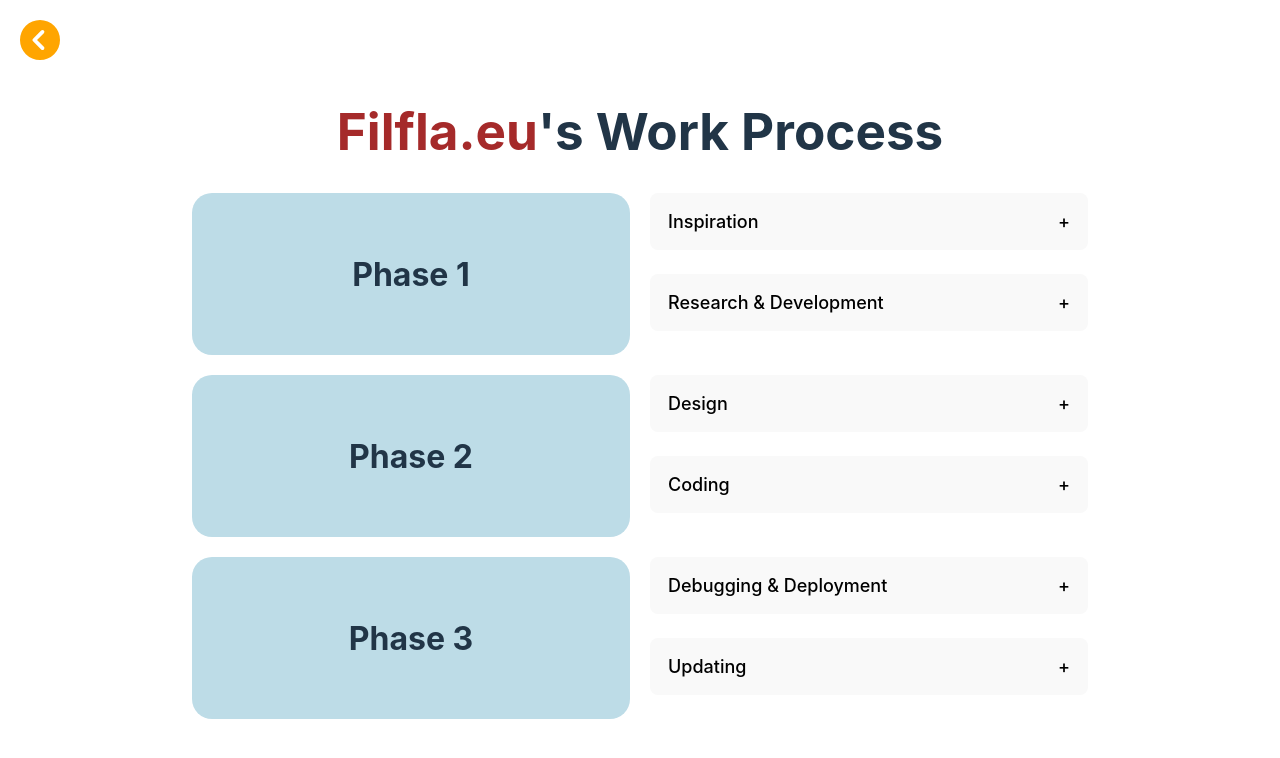
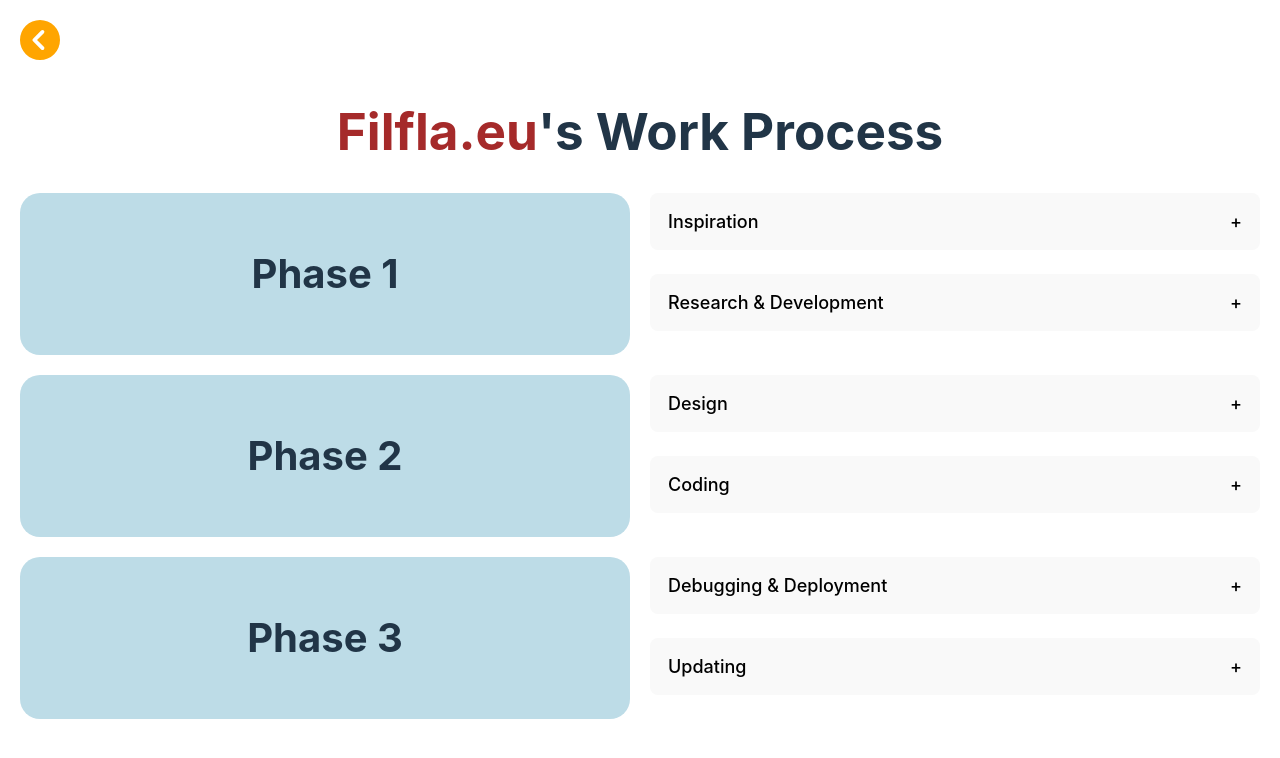
Before and after one commit to Arce-Mdina/apex-app, a React (Vite) app: page /process in a window 1280 px wide. Shown: the top 758 px of the page. Built offline with nearby package versions, Linux system fonts and the light colour scheme; a web font is replaced by a local one.

Commit message:
Finished work process

```diff
--- a/src/App.css
+++ b/src/App.css
@@ -13,12 +13,10 @@
 
 .process {
   /* margin:20px; */
-  width:70vw;
+
   display: flex;
   margin:20px;
   gap: 20px;
-
-
 }
 
 .accordion {
@@ -53,9 +51,7 @@
   flex-direction: column;
   align-items: center;
   justify-content: center;
-
   /* width: 100%; */
-  padding: 20px;
 }
 
 .phases {
@@ -78,7 +74,7 @@
   padding-bottom:15px; */
   /* padding:20px; */
   border-radius: 20px;
-  font-size:2em;
+  font-size:2.5em;
   justify-content: center;
   align-items: center;
   background-color: #bddce7ff;
@@ -482,7 +478,7 @@
 
 @media (max-width: 800px) {
   .logo-img {
-    width:20vw ;
+    width:25vw ;
   }
 
   .link-1, .link-2 {
@@ -507,7 +503,7 @@
 
 @media (max-width: 600px) {
   .logo-img  {
-    width:25vw;
+    width:35vw;
   }
 
   .card-grid-double {
@@ -536,9 +532,14 @@
   }
 
   .flex {
+    display:flex;
     flex-direction: column-reverse;
     /* align-items: column-reverse; */
     /* align-items: flex-end; */
+  }
+
+  .hero-icon {
+    margin-bottom: 20px;
   }
 }
 
--- a/src/sections/Process.jsx
+++ b/src/sections/Process.jsx
@@ -82,7 +82,16 @@
                     content={
                         <>
                             <div>
-                                <p>dafads</p>
+                                <p>
+                                    After we designed our website, we start coding! This is also one of the
+                                    longest steps and possibly the most fun for a project, as we meet programming challenges,
+                                    bugs and all sorts of problems. This is also one of the hardest steps as we may try to include
+                                    more complex aspects into our project each time.
+                                </p>
+                                <p>
+                                    For our websites, we generally use React.js, a JavaScript library to make the site,
+                                    and then we deploy it onto the internet using GitHub and Vercel.
+                                </p>
                             </div>
                         </>
                     }
@@ -98,7 +107,17 @@
                     content={
                         <>
                             <div>
-                                <p></p>
+                                <p>
+                                    This is where the website has been finished, and the website
+                                    is being on run on local server one last time to search for unintended
+                                    bugs. We play around with the screen size, browser settings such as light
+                                    and dark mode to see if it affects our code etc.
+                                </p>
+                                <p>
+                                    For deployment, we upload it onto GitHub, and usually imports it to another
+                                    hosting platform such as Vercel or Netlify. We also assign it a custom domain,
+                                    usually it is projectName.filfla.eu.
+                                </p>
                             </div>
                         </>
                     }
@@ -108,7 +127,15 @@
                     content={
                         <>
                             <div>
-                                <p></p>
+                                <p>
+                                    Once everything is up and running on the Internet, we constantly monitor its
+                                    performance, analytics, and even for errors in our information and code. This is
+                                    to ensure that we are keeping an up-to-date site with accurate information
+                                    that could be accessed worldwide.
+                                </p>
+                                <p>
+                                    If we do spot an error, we will fix it and going through the Phase 2 and 3 again.
+                                </p>
                             </div>
                         </>
                     }
```
